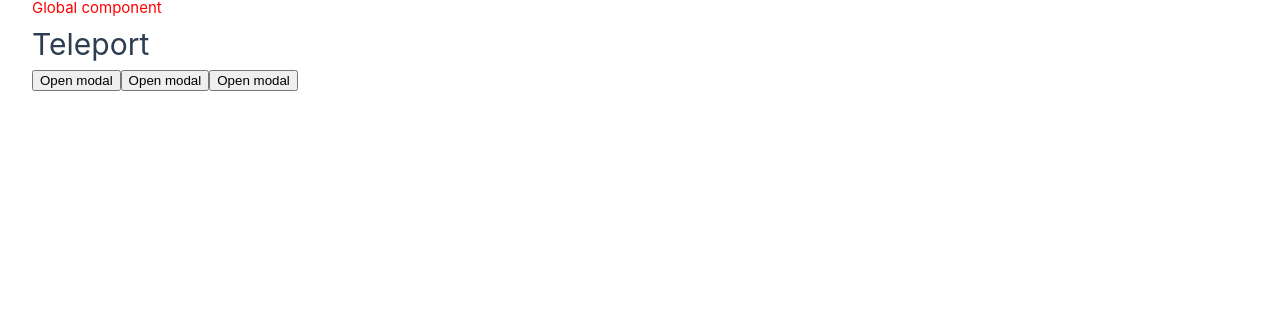
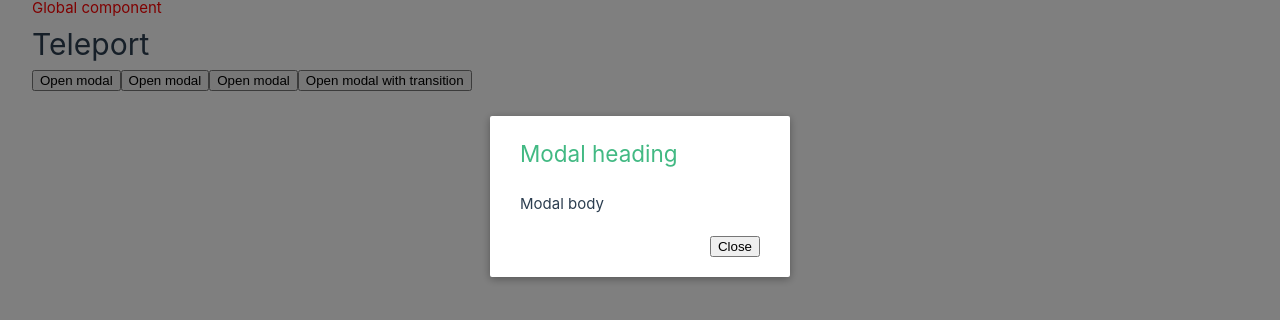
Before and after one commit to Johnny-Jackpot/sandbox, a Vue app in the folder vue/vue-project/: page /build-in-components/teleport in a window 1280 px wide. Shown: the part 204-524 px from the top of the page. Built offline with nearby package versions, Linux system fonts and the light colour scheme; the HTML template or start-up script is replaced by a standard one.

Commit message:
modal with transitions

```diff
--- /dev/null
+++ b/vue/vue-project/src/components/build-in-components/teleport/ModalWithTransition.vue
@@ -0,0 +1,77 @@
+<script setup lang="ts">
+const { show } = defineProps<{
+  show: boolean
+}>()
+const emit = defineEmits<{
+  close: []
+}>()
+
+</script>
+
+<template>
+  <Transition name="modal">
+    <div v-if="show" class="modal-mask">
+      <div class="modal-container">
+        <header>
+          <slot name="header"></slot>
+        </header>
+        <main>
+          <slot name="body"></slot>
+        </main>
+        <footer>
+          <slot name="footer">
+            <button @click="emit('close')">Close</button>
+          </slot>
+        </footer>
+      </div>
+    </div>
+  </Transition>
+</template>
+
+<style scoped>
+.modal-mask {
+  position: fixed;
+  z-index: 9999;
+  top: 0;
+  left: 0;
+  width: 100%;
+  height: 100%;
+  background-color: rgba(0, 0, 0, 0.5);
+  display: flex;
+  transform: opacity 0.3s ease;
+}
+
+.modal-container {
+  width: 300px;
+  background-color: #fff;
+  margin: auto;
+  padding: 20px 30px;
+  border-radius: 2px;
+  box-shadow: 0 2px 8px rgba(0, 0, 0, 0.33);
+  transition: all 0.3s ease;
+}
+
+header {
+  margin-top: 0;
+  color: #42b983;
+}
+
+main {
+  margin: 20px 0;
+}
+
+button {
+  float: right;
+}
+
+.modal-enter-from,
+.modal-leave-to {
+  opacity: 0;
+}
+
+.modal-enter-from .modal-container,
+.modal-leave-to .modal-container {
+  -webkit-transform: scale(1.2);
+  transform: scale(1.2);
+}
+</style>
--- a/vue/vue-project/src/views/build-in-components/TeleportView.vue
+++ b/vue/vue-project/src/views/build-in-components/TeleportView.vue
@@ -1,5 +1,10 @@
 <script setup lang="ts">
+import { ref } from 'vue';
+
 import Modal from '@/components/build-in-components/teleport/Modal.vue';
+import ModalWithTransition from '@/components/build-in-components/teleport/ModalWithTransition.vue';
+
+const show = ref(true)
 
 </script>
 
@@ -9,6 +14,17 @@ import Modal from '@/components/build-in-components/teleport/Modal.vue';
     <Modal />
     <Modal />
     <Modal />
+    <button @click="show = true">Open modal with transition</button>
+    <Teleport to="body">
+      <ModalWithTransition :show="show" @close="show = false">
+        <template #header>
+          <h2>Modal heading</h2>
+        </template>
+        <template #body>
+          Modal body
+        </template>
+      </ModalWithTransition>
+    </Teleport>
   </div>
 </template>
 
```
